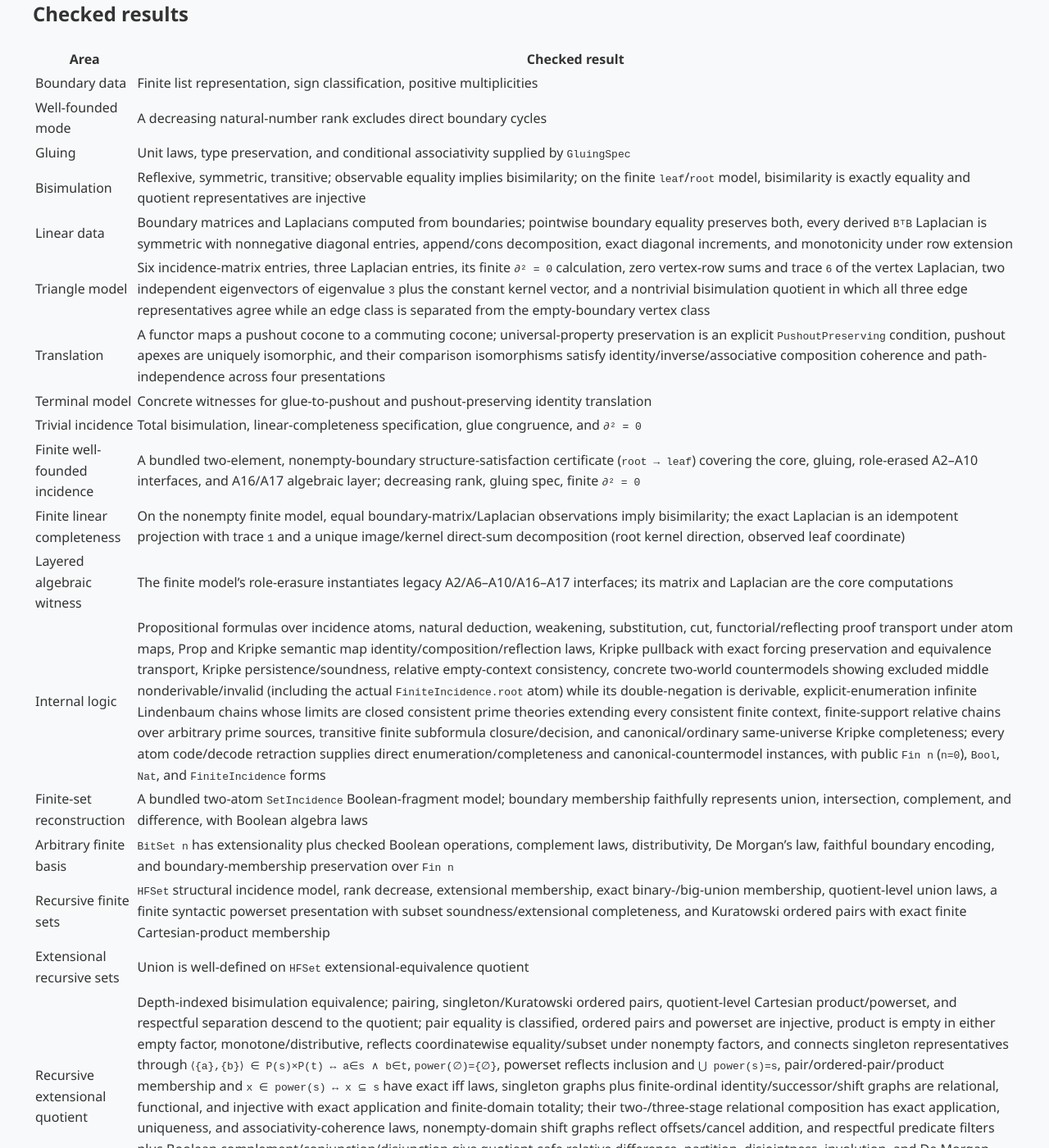
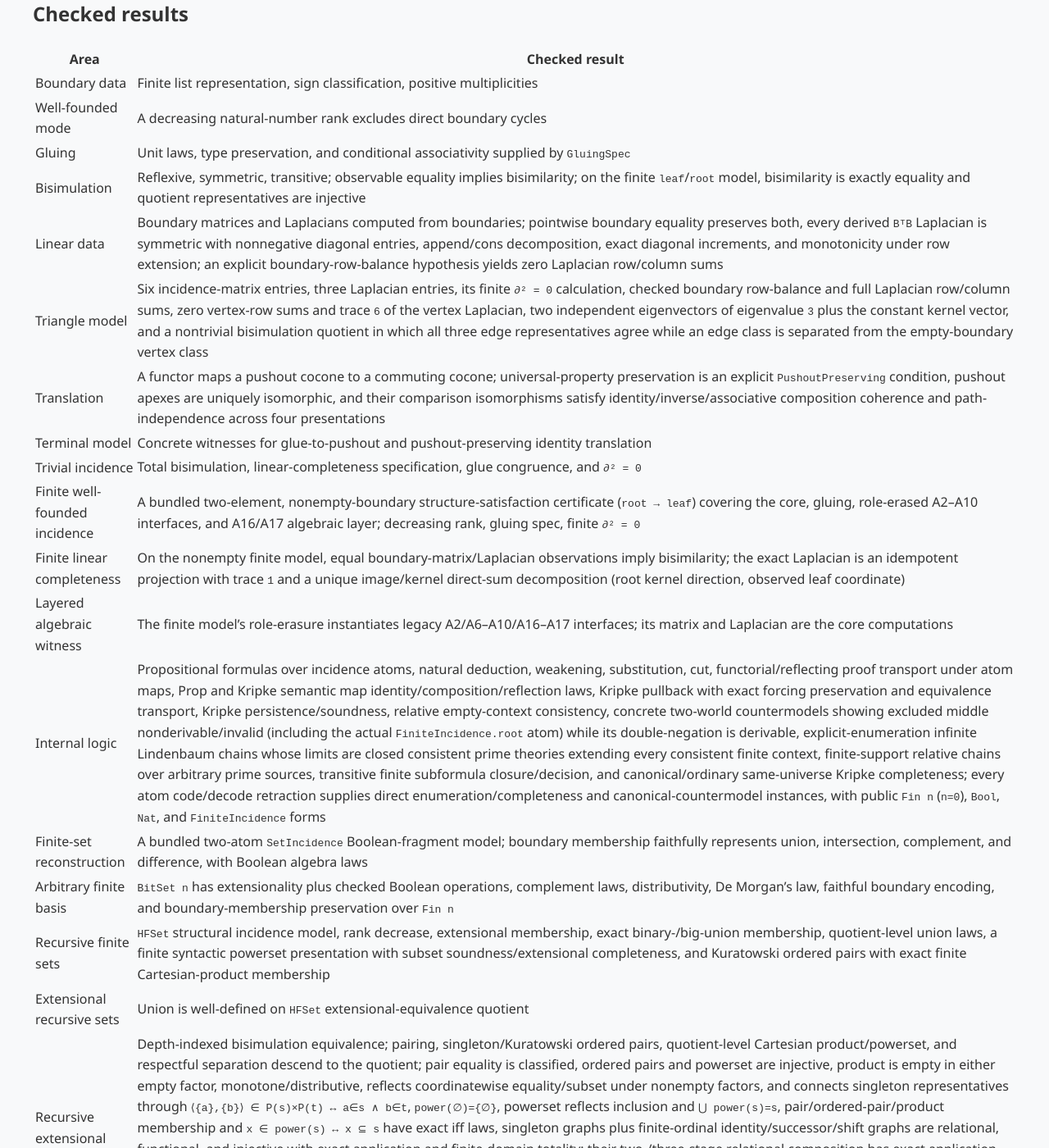
Before and after one commit to com-junkawasaki/inc, a Jekyll site: the page built from docs/verification.md, in a window 1280 px wide and 1400 px high, scrolled down 464 px. Shown: the whole window at 82% size. Built offline with Jekyll 4.4.1, drawn with Linux system fonts in a browser that asks for light colours; some of the changed text lies outside the part shown.

Commit message:
feat(inc): prove balanced laplacian sums

```diff
--- a/docs/verification.md
+++ b/docs/verification.md
@@ -18,8 +18,8 @@ the triangle example.
 | Well-founded mode | A decreasing natural-number rank excludes direct boundary cycles |
 | Gluing | Unit laws, type preservation, and conditional associativity supplied by `GluingSpec` |
 | Bisimulation | Reflexive, symmetric, transitive; observable equality implies bisimilarity; on the finite `leaf`/`root` model, bisimilarity is exactly equality and quotient representatives are injective |
-| Linear data | Boundary matrices and Laplacians computed from boundaries; pointwise boundary equality preserves both, every derived `BᵀB` Laplacian is symmetric with nonnegative diagonal entries, append/cons decomposition, exact diagonal increments, and monotonicity under row extension |
-| Triangle model | Six incidence-matrix entries, three Laplacian entries, its finite `∂² = 0` calculation, zero vertex-row sums and trace `6` of the vertex Laplacian, two independent eigenvectors of eigenvalue `3` plus the constant kernel vector, and a nontrivial bisimulation quotient in which all three edge representatives agree while an edge class is separated from the empty-boundary vertex class |
+| Linear data | Boundary matrices and Laplacians computed from boundaries; pointwise boundary equality preserves both, every derived `BᵀB` Laplacian is symmetric with nonnegative diagonal entries, append/cons decomposition, exact diagonal increments, and monotonicity under row extension; an explicit boundary-row-balance hypothesis yields zero Laplacian row/column sums |
+| Triangle model | Six incidence-matrix entries, three Laplacian entries, its finite `∂² = 0` calculation, checked boundary row-balance and full Laplacian row/column sums, zero vertex-row sums and trace `6` of the vertex Laplacian, two independent eigenvectors of eigenvalue `3` plus the constant kernel vector, and a nontrivial bisimulation quotient in which all three edge representatives agree while an edge class is separated from the empty-boundary vertex class |
 | Translation | A functor maps a pushout cocone to a commuting cocone; universal-property preservation is an explicit `PushoutPreserving` condition, pushout apexes are uniquely isomorphic, and their comparison isomorphisms satisfy identity/inverse/associative composition coherence and path-independence across four presentations |
 | Terminal model | Concrete witnesses for glue-to-pushout and pushout-preserving identity translation |
 | Trivial incidence | Total bisimulation, linear-completeness specification, glue congruence, and `∂² = 0` |
@@ -33,7 +33,7 @@ the triangle example.
 | Extensional recursive sets | Union is well-defined on `HFSet` extensional-equivalence quotient |
 | Recursive extensional quotient | Depth-indexed bisimulation equivalence; pairing, singleton/Kuratowski ordered pairs, quotient-level Cartesian product/powerset, and respectful separation descend to the quotient; pair equality is classified, ordered pairs and powerset are injective, product is empty in either empty factor, monotone/distributive, reflects coordinatewise equality/subset under nonempty factors, and connects singleton representatives through `⟨{a},{b}⟩ ∈ P(s)×P(t) ↔ a∈s ∧ b∈t`, `power(∅)={∅}`, powerset reflects inclusion and `⋃ power(s)=s`, pair/ordered-pair/product membership and `x ∈ power(s) ↔ x ⊆ s` have exact iff laws, singleton graphs plus finite-ordinal identity/successor/shift graphs are relational, functional, and injective with exact application and finite-domain totality; their two-/three-stage relational composition has exact application, uniqueness, and associativity-coherence laws, nonempty-domain shift graphs reflect offsets/cancel addition, and respectful predicate filters plus Boolean complement/conjunction/disjunction give quotient-safe relative difference, partition, disjointness, involution, and De Morgan laws; true/false filters are identity/empty, and a quotient-level membership-tree rank proves well-foundedness and the set-theoretic foundation statement |
 | Quotient union algebra | Exact pair/binary-/big-union membership; binary union is an idempotent least upper bound, `⋃{s,t}=s∪t`, and big union preserves empty/distributes over binary union |
-| Finite set-fragment model | A bundled HF recursive-quotient witness for empty, exact pairing/product, product zero/monotonicity/distribution, powerset with `⋃P(s)=s`, respectful separation, exact big union, extensionality, and foundation |
+| Finite set-fragment model | A bundled HF recursive-quotient witness for empty, exact pairing/product, product zero/monotonicity/distribution and singleton-powerset bridge, powerset with `⋃P(s)=s`, respectful separation, exact big union, extensionality, and foundation |
 | Natural-number reconstruction | Injective von Neumann naturals in the recursive quotient, with rank `n`, exact membership `m ∈ n ↔ m < n`, internal inclusion/proper inclusion exactly `m ≤ n`/`m < n`, equality/trichotomy, successor `n + 1 = n ∪ {n}`, `⋃(n+1)=n`, and binary union `max(m,n)` with associative/commutative/idempotent laws |
 | Recursive union algebra | Recursive quotient union is associative, commutative, and has empty as identity |
 | Recursive membership | Membership descends to the recursive quotient; empty has no members, each union summand embeds, and extensionality is proved |
```
Also changed, not shown: README.md, 3 other files.
